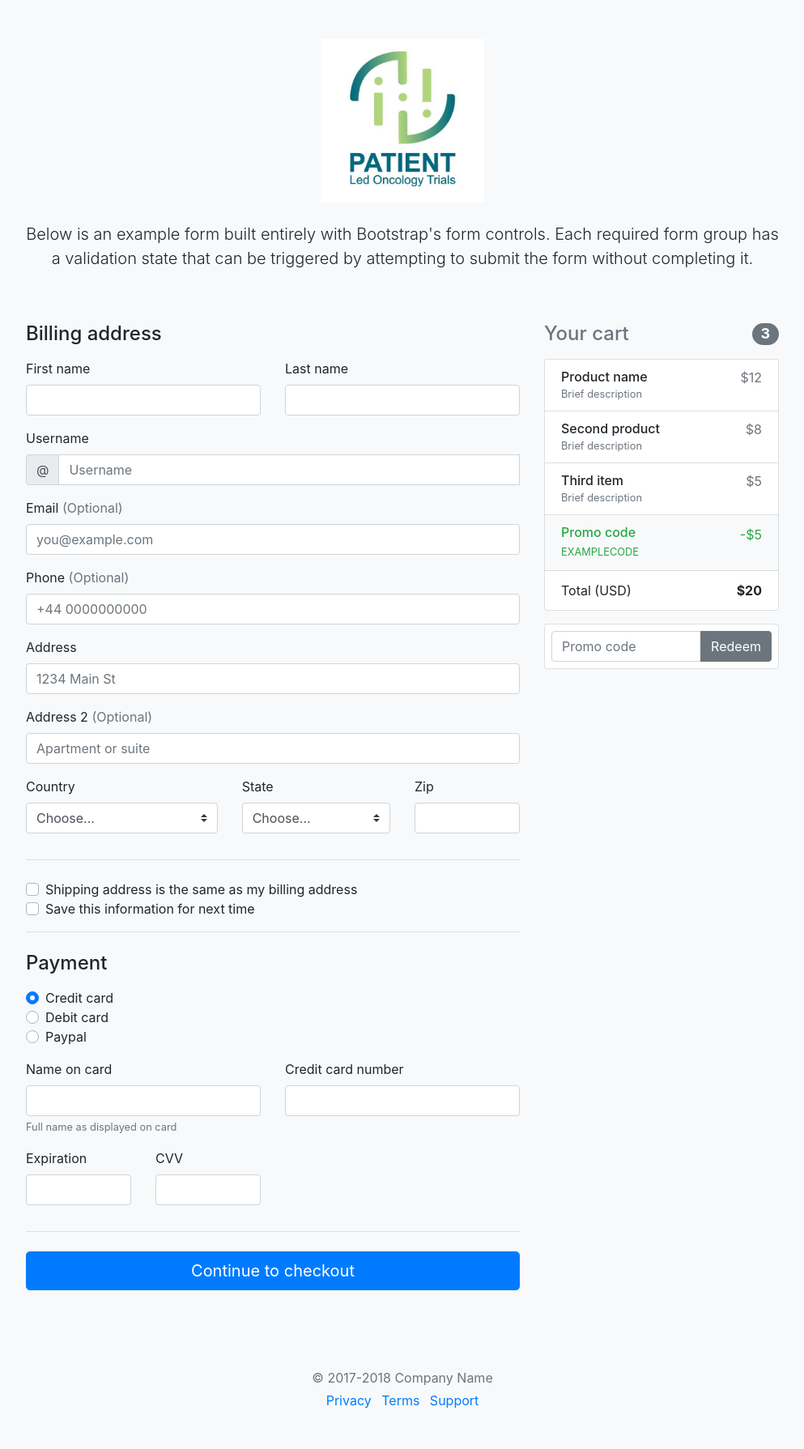
After one commit to davijeb/plo, a Django app: page /ploadmin/user in a window 1280 px wide. The commit adds this page. Shown: the whole page at 81% size, without its empty margins (143-1136 px from the left). Run offline with Django 3.2, Linux system fonts and the light colour scheme; some libraries are stand-ins or nearby versions.

Commit message:
Basic login page to homepage and homepage to user page completed

```diff
--- /dev/null
+++ b/ploadmin/static/css/form-validation.css
@@ -0,0 +1,11 @@
+.container {
+  max-width: 960px;
+}
+
+.border-top { border-top: 1px solid #e5e5e5; }
+.border-bottom { border-bottom: 1px solid #e5e5e5; }
+.border-top-gray { border-top-color: #adb5bd; }
+
+.box-shadow { box-shadow: 0 .25rem .75rem rgba(0, 0, 0, .05); }
+
+.lh-condensed { line-height: 1.25; }
--- a/ploadmin/templates/ploadmin/home.html
+++ b/ploadmin/templates/ploadmin/home.html
@@ -1,4 +1,3 @@
-
 <!doctype html>
 {% load static %}
 <html lang="en">
@@ -52,7 +51,7 @@
                 </a>
               </li>
               <li class="nav-item">
-                <a class="nav-link text-light" href="#">
+                <a class="nav-link text-light" href="/ploadmin/user">
                   <span data-feather="users"></span>
                   User Details
                 </a>
@@ -82,7 +81,7 @@
           </div>
         </nav>
 
-        <main role="main" class="col-md-9 ml-sm-auto col-lg-11 pt-3 px-4">
+        <main role="main" class="col-md-9 ml-sm-auto col-lg-11 pt-3 px-4 bg-light">
           <div class="d-flex justify-content-between flex-wrap flex-md-nowrap align-items-center pb-2 mb-3 bg-light">
             <h1 class="h2"></h1>
             <div class="btn-toolbar mb-2 mb-md-0">
--- /dev/null
+++ b/ploadmin/templates/ploadmin/user.html
@@ -0,0 +1,278 @@
+
+<!doctype html>
+{% load static %}
+<html lang="en">
+  <head>
+    <meta charset="utf-8">
+    <meta name="viewport" content="width=device-width, initial-scale=1, shrink-to-fit=no">
+    <meta name="description" content="">
+    <meta name="author" content="">
+    <link rel="icon" href="/docs/4.0/assets/img/favicons/favicon.ico">
+
+    <title>Patient Led Oncology</title>
+
+    <!-- Bootstrap core CSS -->
+    <link rel="stylesheet" href="{% static 'css/bootstrap.min.css' %}">
+    <link rel="stylesheet" href="{% static 'css/form-validation.css' %}">
+
+
+
+  </head>
+
+  <body class="bg-light">
+
+    <div class="container">
+      <div class="py-5 text-center">
+        <img class="mb-4" src="{% static 'img/plo_logo_real.jpeg' %}" alt="" width="202" height="202">
+        <p class="lead">Below is an example form built entirely with Bootstrap's form controls. Each required form group has a validation state that can be triggered by attempting to submit the form without completing it.</p>
+      </div>
+
+      <div class="row">
+        <div class="col-md-4 order-md-2 mb-4">
+          <h4 class="d-flex justify-content-between align-items-center mb-3">
+            <span class="text-muted">Your cart</span>
+            <span class="badge badge-secondary badge-pill">3</span>
+          </h4>
+          <ul class="list-group mb-3">
+            <li class="list-group-item d-flex justify-content-between lh-condensed">
+              <div>
+                <h6 class="my-0">Product name</h6>
+                <small class="text-muted">Brief description</small>
+              </div>
+              <span class="text-muted">$12</span>
+            </li>
+            <li class="list-group-item d-flex justify-content-between lh-condensed">
+              <div>
+                <h6 class="my-0">Second product</h6>
+                <small class="text-muted">Brief description</small>
+              </div>
+              <span class="text-muted">$8</span>
+            </li>
+            <li class="list-group-item d-flex justify-content-between lh-condensed">
+              <div>
+                <h6 class="my-0">Third item</h6>
+                <small class="text-muted">Brief description</small>
+              </div>
+              <span class="text-muted">$5</span>
+            </li>
+            <li class="list-group-item d-flex justify-content-between bg-light">
+              <div class="text-success">
+                <h6 class="my-0">Promo code</h6>
+                <small>EXAMPLECODE</small>
+              </div>
+              <span class="text-success">-$5</span>
+            </li>
+            <li class="list-group-item d-flex justify-content-between">
+              <span>Total (USD)</span>
+              <strong>$20</strong>
+            </li>
+          </ul>
+
+          <form class="card p-2">
+            <div class="input-group">
+              <input type="text" class="form-control" placeholder="Promo code">
+              <div class="input-group-append">
+                <button type="submit" class="btn btn-secondary">Redeem</button>
+              </div>
+            </div>
+          </form>
+        </div>
+        <div class="col-md-8 order-md-1">
+          <h4 class="mb-3">Billing address</h4>
+          <form class="needs-validation" novalidate>
+            <div class="row">
+              <div class="col-md-6 mb-3">
+                <label for="firstName">First name</label>
+                <input type="text" class="form-control" id="firstName" placeholder="" value="" required>
+                <div class="invalid-feedback">
+                  Valid first name is required.
+                </div>
+              </div>
+              <div class="col-md-6 mb-3">
+                <label for="lastName">Last name</label>
+                <input type="text" class="form-control" id="lastName" placeholder="" value="" required>
+                <div class="invalid-feedback">
+                  Valid last name is required.
+                </div>
+              </div>
+            </div>
+
+            <div class="mb-3">
+              <label for="username">Username</label>
+              <div class="input-group">
+                <div class="input-group-prepend">
+                  <span class="input-group-text">@</span>
+                </div>
+                <input type="text" class="form-control" id="username" placeholder="Username" required>
+                <div class="invalid-feedback" style="width: 100%;">
+                  Your username is required.
+                </div>
+              </div>
+            </div>
+
+            <div class="mb-3">
+              <label for="email">Email <span class="text-muted">(Optional)</span></label>
+              <input type="email" class="form-control" id="email" placeholder="you@example.com">
+              <div class="invalid-feedback">
+                Please enter a valid email address for shipping updates.
+              </div>
+            </div>
+
+            <div class="mb-3">
+              <label for="email">Phone <span class="text-muted">(Optional)</span></label>
+              <input type="email" class="form-control" id="phone" placeholder="+44 0000000000">
+              <div class="invalid-feedback">
+                Please enter a valid phone number.
+              </div>
+            </div>
+
+            <div class="mb-3">
+              <label for="address">Address</label>
+              <input type="text" class="form-control" id="address" placeholder="1234 Main St" required>
+              <div class="invalid-feedback">
+                Please enter your shipping address.
+              </div>
+            </div>
+
+            <div class="mb-3">
+              <label for="address2">Address 2 <span class="text-muted">(Optional)</span></label>
+              <input type="text" class="form-control" id="address2" placeholder="Apartment or suite">
+            </div>
+
+            <div class="row">
+              <div class="col-md-5 mb-3">
+                <label for="country">Country</label>
+                <select class="custom-select d-block w-100" id="country" required>
+                  <option value="">Choose...</option>
+                  <option>United States</option>
+                </select>
+                <div class="invalid-feedback">
+                  Please select a valid country.
+                </div>
+              </div>
+              <div class="col-md-4 mb-3">
+                <label for="state">State</label>
+                <select class="custom-select d-block w-100" id="state" required>
+                  <option value="">Choose...</option>
+                  <option>California</option>
+                </select>
+                <div class="invalid-feedback">
+                  Please provide a valid state.
+                </div>
+              </div>
+              <div class="col-md-3 mb-3">
+                <label for="zip">Zip</label>
+                <input type="text" class="form-control" id="zip" placeholder="" required>
+                <div class="invalid-feedback">
+                  Zip code required.
+                </div>
+              </div>
+            </div>
+            <hr class="mb-4">
+            <div class="custom-control custom-checkbox">
+              <input type="checkbox" class="custom-control-input" id="same-address">
+              <label class="custom-control-label" for="same-address">Shipping address is the same as my billing address</label>
+            </div>
+            <div class="custom-control custom-checkbox">
+              <input type="checkbox" class="custom-control-input" id="save-info">
+              <label class="custom-control-label" for="save-info">Save this information for next time</label>
+            </div>
+            <hr class="mb-4">
+
+            <h4 class="mb-3">Payment</h4>
+
+            <div class="d-block my-3">
+              <div class="custom-control custom-radio">
+                <input id="credit" name="paymentMethod" type="radio" class="custom-control-input" checked required>
+                <label class="custom-control-label" for="credit">Credit card</label>
+              </div>
+              <div class="custom-control custom-radio">
+                <input id="debit" name="paymentMethod" type="radio" class="custom-control-input" required>
+                <label class="custom-control-label" for="debit">Debit card</label>
+              </div>
+              <div class="custom-control custom-radio">
+                <input id="paypal" name="paymentMethod" type="radio" class="custom-control-input" required>
+                <label class="custom-control-label" for="paypal">Paypal</label>
+              </div>
+            </div>
+            <div class="row">
+              <div class="col-md-6 mb-3">
+                <label for="cc-name">Name on card</label>
+                <input type="text" class="form-control" id="cc-name" placeholder="" required>
+                <small class="text-muted">Full name as displayed on card</small>
+                <div class="invalid-feedback">
+                  Name on card is required
+                </div>
+              </div>
+              <div class="col-md-6 mb-3">
+                <label for="cc-number">Credit card number</label>
+                <input type="text" class="form-control" id="cc-number" placeholder="" required>
+                <div class="invalid-feedback">
+                  Credit card number is required
+                </div>
+              </div>
+            </div>
+            <div class="row">
+              <div class="col-md-3 mb-3">
+                <label for="cc-expiration">Expiration</label>
+                <input type="text" class="form-control" id="cc-expiration" placeholder="" required>
+                <div class="invalid-feedback">
+                  Expiration date required
+                </div>
+              </div>
+              <div class="col-md-3 mb-3">
+                <label for="cc-expiration">CVV</label>
+                <input type="text" class="form-control" id="cc-cvv" placeholder="" required>
+                <div class="invalid-feedback">
+                  Security code required
+                </div>
+              </div>
+            </div>
+            <hr class="mb-4">
+            <button class="btn btn-primary btn-lg btn-block" type="submit">Continue to checkout</button>
+          </form>
+        </div>
+      </div>
+
+      <footer class="my-5 pt-5 text-muted text-center text-small">
+        <p class="mb-1">&copy; 2017-2018 Company Name</p>
+        <ul class="list-inline">
+          <li class="list-inline-item"><a href="#">Privacy</a></li>
+          <li class="list-inline-item"><a href="#">Terms</a></li>
+          <li class="list-inline-item"><a href="#">Support</a></li>
+        </ul>
+      </footer>
+    </div>
+
+    <!-- Bootstrap core JavaScript
+    ================================================== -->
+    <!-- Placed at the end of the document so the pages load faster -->
+    <script src="https://code.jquery.com/jquery-3.2.1.slim.min.js" integrity="sha384-KJ3o2DKtIkvYIK3UENzmM7KCkRr/rE9/Qpg6aAZGJwFDMVNA/GpGFF93hXpG5KkN" crossorigin="anonymous"></script>
+    <script>window.jQuery || document.write('<script src="../../assets/js/vendor/jquery-slim.min.js"><\/script>')</script>
+    <script src="../../assets/js/vendor/popper.min.js"></script>
+    <script src="../../dist/js/bootstrap.min.js"></script>
+    <script src="../../assets/js/vendor/holder.min.js"></script>
+    <script>
+      // Example starter JavaScript for disabling form submissions if there are invalid fields
+      (function() {
+        'use strict';
+
+        window.addEventListener('load', function() {
+          // Fetch all the forms we want to apply custom Bootstrap validation styles to
+          var forms = document.getElementsByClassName('needs-validation');
+
+          // Loop over them and prevent submission
+          var validation = Array.prototype.filter.call(forms, function(form) {
+            form.addEventListener('submit', function(event) {
+              if (form.checkValidity() === false) {
+                event.preventDefault();
+                event.stopPropagation();
+              }
+              form.classList.add('was-validated');
+            }, false);
+          });
+        }, false);
+      })();
+    </script>
+  </body>
+</html>
--- a/ploadmin/urls.py
+++ b/ploadmin/urls.py
@@ -12,4 +12,6 @@ urlpatterns = [
     path('index', views.index, name='index'),
     path('login', views.login, name='login'),
     path('home', views.home, name='home'),
+    path('user', views.user, name='user'),
+    path('signin', views.signin, name='signin'),
 ]
--- a/ploadmin/views.py
+++ b/ploadmin/views.py
@@ -43,3 +43,9 @@ def login(request):
 
 def home(request):
 	return render(request, 'ploadmin/home.html', {})
+
+def user(request):
+	return render(request, 'ploadmin/user.html', {})
+
+def signin(request):
+	return HttpResponseRedirect(reverse('ploadmin:home'))
```
Also changed, not shown: ploadmin/templates/ploadmin/login.html (+5 -5 lines).
